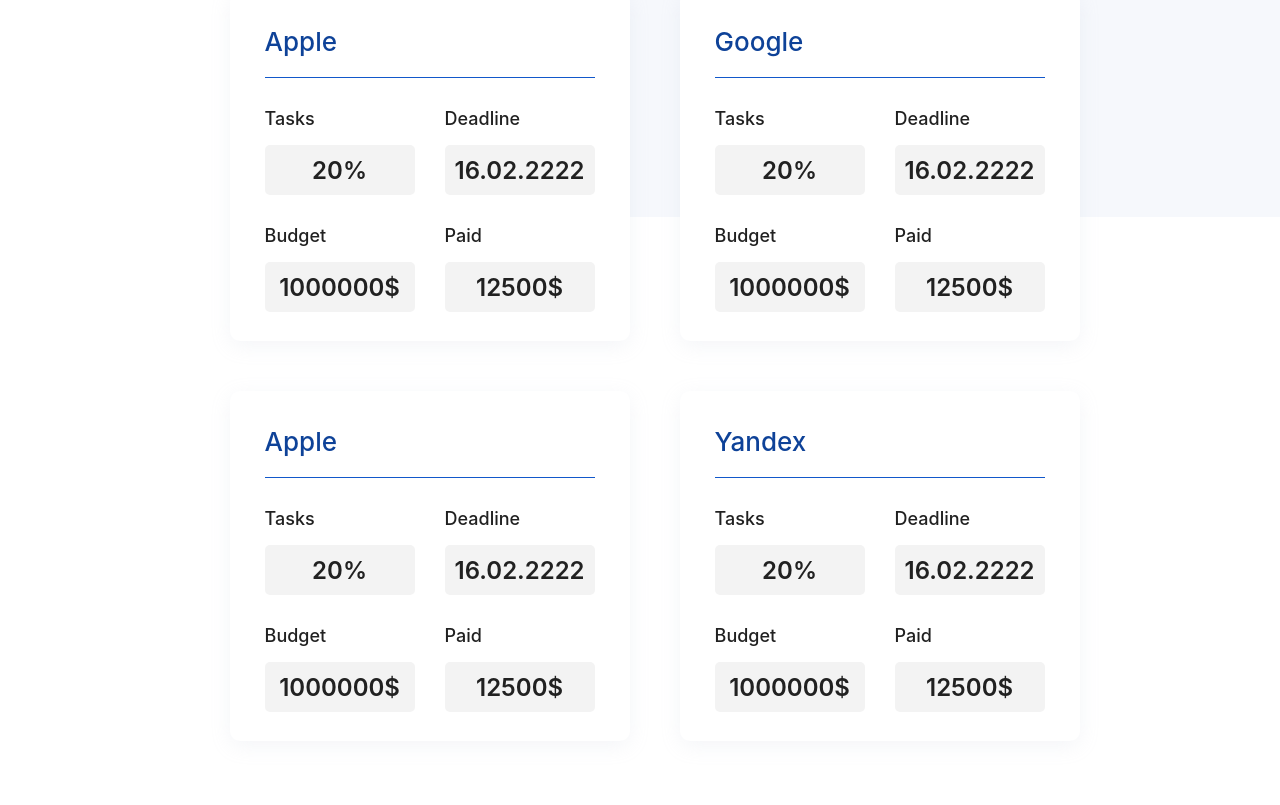
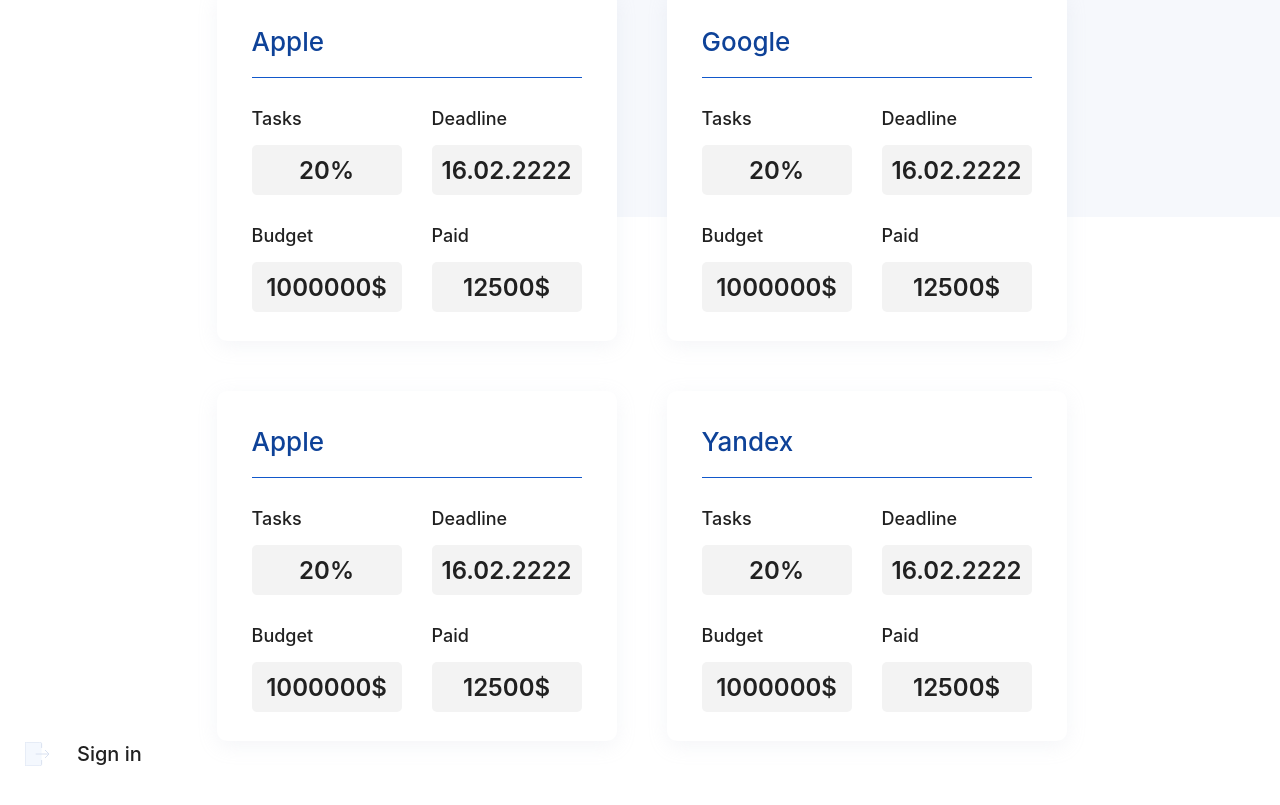
Before and after one commit to Cherkasant/khanukova, a React (Create React App) app: page / in a window 1280 px wide. Shown: the part 583-1388 px from the top of the page. Before the commit the page ends 1349 px from the top, so only its background shows below. Built offline with nearby package versions, Linux system fonts and the light colour scheme; what apisauce would draw is missing.

Commit message:
added logout

```diff
--- /dev/null
+++ b/src/Assets/icons/LogOutIcon.tsx
@@ -0,0 +1,43 @@
+import React from "react";
+
+export const LogOutIcon = () => {
+  return (
+    <svg
+      width="24"
+      height="24"
+      viewBox="0 0 24 24"
+      fill="none"
+      xmlns="http://www.w3.org/2000/svg"
+    >
+      <g clipPath="url(#clip0_1077_2169)">
+        <path
+          d="M16.6154 18.4615V22.1538C16.6154 22.6435 16.4209 23.1131 16.0747 23.4593C15.7284 23.8055 15.2589 24 14.7692 24H1.84615C1.35652 24 0.886947 23.8055 0.540726 23.4593C0.194505 23.1131 0 22.6435 0 22.1538V1.84615C0 1.35652 0.194505 0.886947 0.540726 0.540726C0.886947 0.194505 1.35652 0 1.84615 0H14.7692C15.2589 0 15.7284 0.194505 16.0747 0.540726C16.4209 0.886947 16.6154 1.35652 16.6154 1.84615V5.53846"
+          fill="#F4F8FE"
+        />
+        <path
+          d="M16.6154 18.4615V22.1538C16.6154 22.6435 16.4209 23.1131 16.0747 23.4593C15.7284 23.8055 15.2589 24 14.7692 24H1.84615C1.35652 24 0.886947 23.8055 0.540726 23.4593C0.194505 23.1131 0 22.6435 0 22.1538V1.84615C0 1.35652 0.194505 0.886947 0.540726 0.540726C0.886947 0.194505 1.35652 0 1.84615 0H14.7692C15.2589 0 15.7284 0.194505 16.0747 0.540726C16.4209 0.886947 16.6154 1.35652 16.6154 1.84615V5.53846"
+          stroke="#D9E1F0"
+          strokeLinecap="round"
+          strokeLinejoin="round"
+        />
+        <path
+          d="M11.0762 12H23.9992"
+          stroke="#D9E1F0"
+          strokeLinecap="round"
+          strokeLinejoin="round"
+        />
+        <path
+          d="M20.3086 8.30859L24.0009 12.0009L20.3086 15.6932"
+          stroke="#D9E1F0"
+          strokeLinecap="round"
+          strokeLinejoin="round"
+        />
+      </g>
+      <defs>
+        <clipPath id="clip0_1077_2169">
+          <rect width="24" height="24" fill="white" />
+        </clipPath>
+      </defs>
+    </svg>
+  );
+};
--- a/src/Components/Header/Menu/Menu.module.css
+++ b/src/Components/Header/Menu/Menu.module.css
@@ -1,12 +1,11 @@
 .container {
     display: flex;
     flex-direction: column;
-    padding: 46px 0 20px 0;
     width: 222px;
     background-color: white;
     height: 100%;
-    padding: 25px 20px 0 38px;
-
+    padding: 25px 20px 40px 25px;
+    justify-content: space-between;
 }
 
 .navButton {
@@ -57,3 +56,21 @@
     display: flex;
     gap: 10px;
 }
+
+.logoutContainer {
+    display: flex;
+    gap: 28px;
+    align-items: center;
+
+}
+
+.logoutContainer:hover {
+    cursor: pointer;
+}
+
+.logout {
+    font-weight: 500;
+    font-size: 20px;
+    line-height: 24px;
+    color: #212121;
+}
--- a/src/Components/Header/Menu/Menu.tsx
+++ b/src/Components/Header/Menu/Menu.tsx
@@ -10,13 +10,36 @@
 import { NotificationsIcon } from "../../../Assets/icons/NotificationsIcon";
 import { ArrayDownIcon } from "../../../Assets/icons/ArrayDownIcon";
 import { AddNewProjectIcon } from "../../../Assets/icons/AddNewProjectIcon";
+import { LogOutIcon } from "../../../Assets/icons/LogOutIcon";
+import { useDispatch, useSelector } from "react-redux";
+import { useNavigate } from "react-router";
+import { logoutUser } from "../../../Redux/Reducers/authReducer";
+import authSelectors from "../../../Redux/Selectors/authSelectors";
+import { PathNames } from "../../../Pages/Router/Router";
 
 const UserMenu = () => {
   const { pathname } = useLocation();
+  const dispatch = useDispatch();
+  const navigate = useNavigate();
+  const isLoggedIn = useSelector(authSelectors.getLoggedIn);
+
+  const onLogOutClick = () => {
+    if (isLoggedIn) {
+      dispatch(logoutUser());
+    } else {
+      navigate(PathNames.SignIn);
+    }
+  };
 
   const navButtons = [
     { name: "Chats", icon: <ChatsIcon />, link: "/" },
-    { name: "Projects", icon: <ProjectsIcon />, link: "", button: <ArrayDownIcon />, active: true },
+    {
+      name: "Projects",
+      icon: <ProjectsIcon />,
+      link: "",
+      button: <ArrayDownIcon />,
+      active: true,
+    },
     { name: "Library", icon: <LibraryIcon />, link: "" },
     { name: "Payments", icon: <PaymentsIcon />, link: "" },
     { name: "Notifications", icon: <NotificationsIcon />, link: "" },
@@ -24,53 +47,55 @@
 
   const [isOpened, setOpened] = useState(false);
 
-  console.log(isOpened)
-
   return (
     <>
-
       <div className={styles.container}>
-
-      {navButtons.map(({ link, name, icon, button, active }) =>
-
         <div>
-
+          {navButtons.map(({ link, name, icon, button, active }) => (
+            <div>
               <NavLink
-
                 key={link}
                 to={link}
                 className={classNames(styles.navButton, {
                   [styles.activeNavButton]: pathname === link,
-              [styles.new]: name === "Projects"
+                  [styles.new]: name === "Projects",
                 })}
-
               >
                 <div>
-
                   <div className={styles.div}>
                     {icon}
                     {name}
-              <div
-              onClick={() => setOpened(!isOpened)}
-              >{button}</div>
+                    <div onClick={() => setOpened(!isOpened)}>{button}</div>
                   </div>
 
-            {active? <div className={classNames(styles.list, {[styles.listActive]:isOpened})}>
-              <div className={styles.el}> <div><AddNewProjectIcon /></div>New project</div>
-              </div> : null}
+                  {active ? (
+                    <div
+                      className={classNames(styles.list, {
+                        [styles.listActive]: isOpened,
+                      })}
+                    >
+                      <div className={styles.el}>
+                        <div>
+                          <AddNewProjectIcon />
                         </div>
-
-
-
+                        New project
+                      </div>
+                    </div>
+                  ) : null}
+                </div>
               </NavLink>
-
-        </div>)}
-
-
+            </div>
+          ))}
+        </div>
+        <div className={styles.logoutContainer} onClick={onLogOutClick}>
+          <LogOutIcon />
+          <div className={styles.logout}>
+            {isLoggedIn ? "Log Out" : "Sign in"}
+          </div>
+        </div>
       </div>
     </>
   );
-
 };
 
 export default UserMenu;
--- a/src/Pages/PasswordResetPage/PasswordReset.tsx
+++ b/src/Pages/PasswordResetPage/PasswordReset.tsx
@@ -5,12 +5,9 @@
 
 import Button, { ButtonTypes } from "../../Components/Button";
 
-import Button from "../../Components/Button";
-import { ButtonTypes } from "../../Components/Button";
 import { PasswordTypes } from "../../Components/constants/@types";
 import { ClosedEyeIcon } from "../../Assets/icons/ClosedEyeIcon";
 import { OpenEyeIcon } from "../../Assets/icons/OpenEyeIcon";
-
 
 const ResetPassword = () => {
   const [password, setPassword] = useState("");
@@ -33,7 +30,7 @@
     <>
       <div className={styles.container}>
         <div className={styles.title}>
-          <Title name={"Reset password"}></Title>
+          <Title name={"Reset password"} />
           <div className={styles.description}>
             {"Please enter your new password"}
           </div>
--- a/src/Redux/Reducers/authReducer.ts
+++ b/src/Redux/Reducers/authReducer.ts
@@ -37,6 +37,7 @@
   signInUser,
   setLoggedIn,
   activateUser,
+  logoutUser,
 } = authSlice.actions;
 const authReducer = authSlice.reducer;
 
--- a/src/Redux/Sagas/authSaga.ts
+++ b/src/Redux/Sagas/authSaga.ts
@@ -1,6 +1,7 @@
 import { all, call, put, takeLatest } from "redux-saga/effects";
 import {
   activateUser,
+  logoutUser,
   registerUser,
   sendResetEmail,
   setLoggedIn,
@@ -62,11 +63,18 @@
   }
 }
 
+function* logOutUserWorker() {
+  yield put(setLoggedIn(false));
+  localStorage.removeItem(ACCESS_TOKEN_KEY);
+  localStorage.removeItem(REFRESH_TOKEN_KEY);
+}
+
 export default function* authSagaWatcher() {
   yield all([
     takeLatest(registerUser, registerUserWorker),
     takeLatest(sendResetEmail, sendResetEmailWorker),
     takeLatest(signInUser, signInUserWorker),
     takeLatest(activateUser, activateUserWorker),
+    takeLatest(logoutUser, logOutUserWorker),
   ]);
 }
--- a/src/Redux/Utils/api.ts
+++ b/src/Redux/Utils/api.ts
@@ -6,7 +6,7 @@
 } from "../Types/auth";
 
 const JWT_TOKEN =
-  "JWT eyJhbGciOiJIUzI1NiIsInR5cCI6IkpXVCJ9.eyJ0b2tlbl90eXBlIjoiYWNjZXNzIiwiZXhwIjoxNjczMjA0OTE4LCJqdGkiOiJhNGUyYmY0NjUzMjA0NGRmYWUzZGRkODhlMDAzNTRkZiIsInVzZXJfaWQiOjV9.3ji5KMeItdUtnjzEFG_HaORO43HVySmo0UyNZ53XDi0";
+  "JWT eyJhbGciOiJIUzI1NiIsInR5cCI6IkpXVCJ9.eyJ0b2tlbl90eXBlIjoiYWNjZXNzIiwiZXhwIjoxNjczMjk5OTU3LCJqdGkiOiIyM2Y0NzIyZWUyNGI0NGE1OWQzZDYzNmRjN2RlZDY2ZiIsInVzZXJfaWQiOjN9.mtNrK79FgIHlH1UT5hP3utFfvKDlJXf7R1HQeFV3e1w";
 
 const API = create({ baseURL: "https://apipuzzle.herokuapp.com/" });
 
```
Lines whose indentation alone changed are shown as unchanged.
